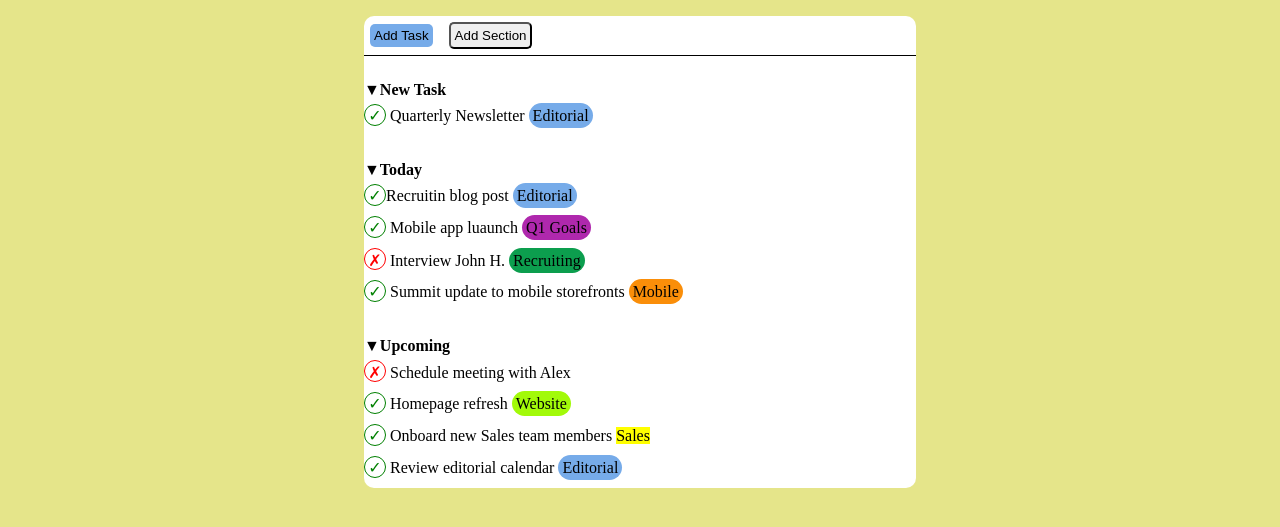
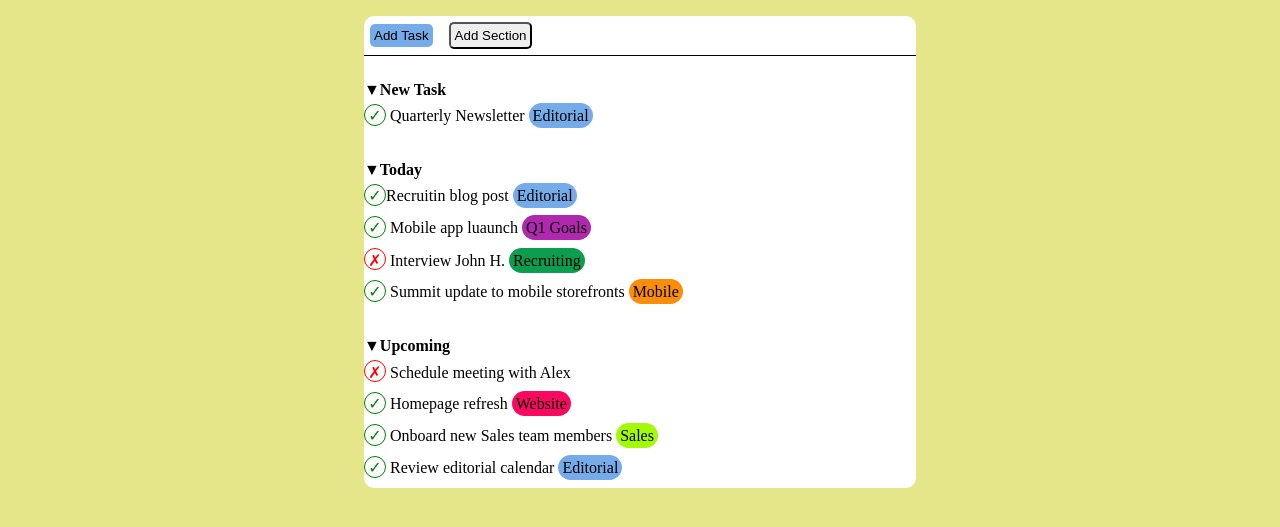
Before and after one commit to PolitoCarlotta/html-css-toboolist, a plain HTML site: page index.html in a window 1280 px wide. Shown: the part 59-586 px from the top of the page. Drawn offline with Linux system fonts and the light colour scheme.

Commit message:
corretto sales

```diff
--- a/css/app.css
+++ b/css/app.css
@@ -127,7 +127,7 @@ li{
     padding: 4px;
 }
 
-.website {
+.sales {
     background-color: rgb(162, 250, 9);
     border-radius: 20px;
     padding: 4px;
```
